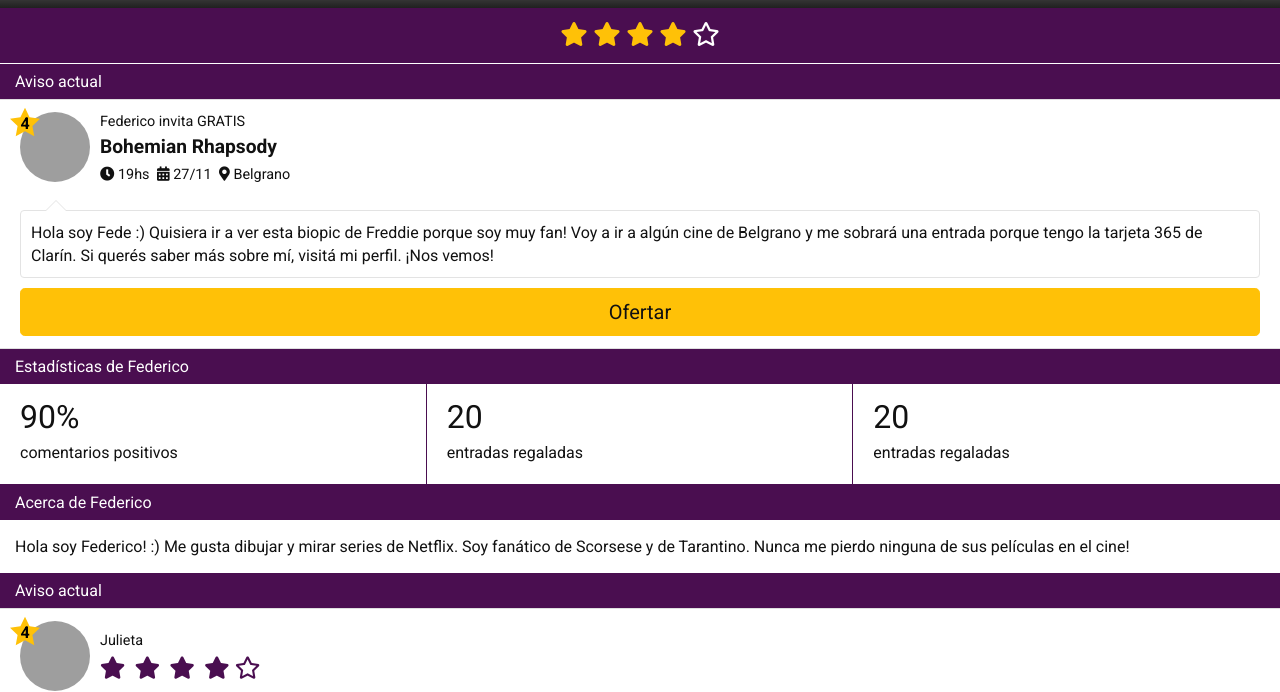
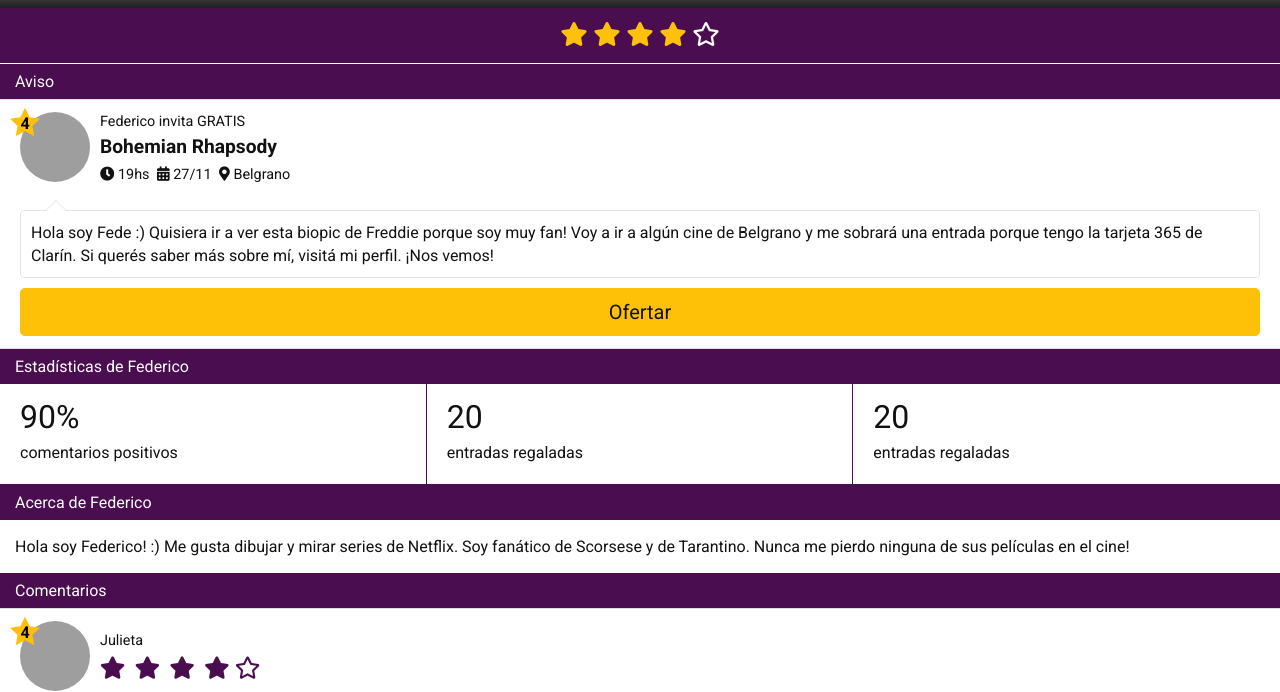
Before and after one commit to ottozaiser/ratup, a plain HTML site: page 01_profile.html in a window 1280 px wide. Shown: the part 246-938 px from the top of the page. Drawn offline with nearby package versions, Linux system fonts and the light colour scheme; grey boxes are pictures that could not be loaded.

Commit message:
Cambios de texto en perfil

```diff
--- a/01_profile.html
+++ b/01_profile.html
@@ -44,7 +44,7 @@
         </div>
         <div class="row seccion">
             <div class="col-12 titulo">
-                <h2>Aviso actual </h2>
+                <h2>Aviso</h2>
             </div>
             <div class="col-12 no-padding">
                 <div class="list-group timeline">
@@ -100,7 +100,7 @@
 
         <div class="row seccion">
                 <div class="col-12 titulo">
-                    <h2>Aviso actual </h2>
+                    <h2>Comentarios</h2>
                 </div>
                 <div class="col-12 no-padding">
                     <div class="list-group comentarios">
```
